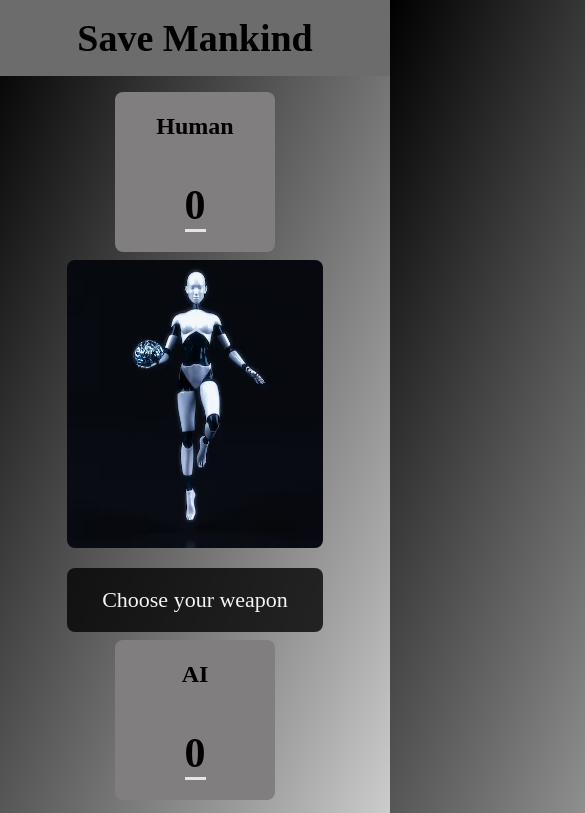
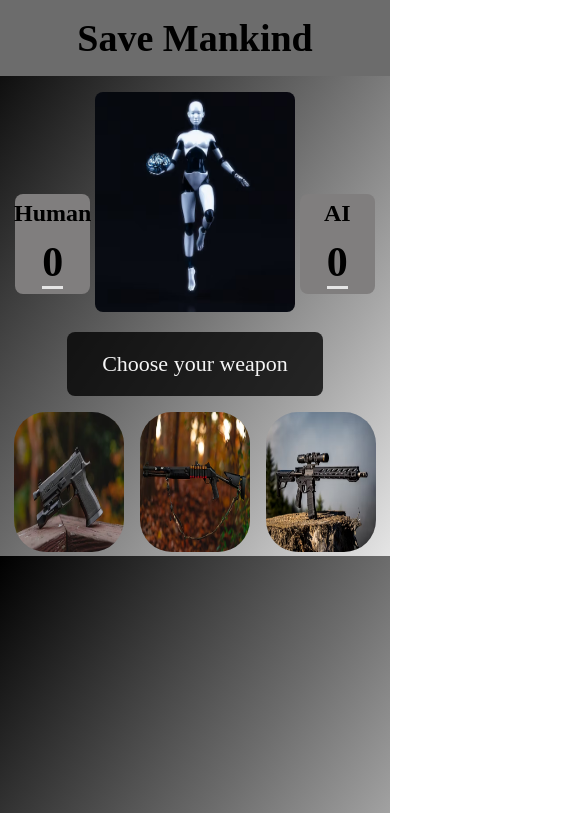
Before and after one commit to LucasDaSilva96/rock-paper-scissors, a plain HTML site: page index.html in a window 390 px wide. Both pictures are taken after a click on the button "Play". Shown: the top 813 px of the page, 585 px wide, since content can reach past the window. Drawn offline with Linux system fonts and the light colour scheme.

Commit message:
Add media queries for a responsive webpage.

```diff
--- a/style.css
+++ b/style.css
@@ -25,12 +25,20 @@ h1 {
   text-align: center;
 }
 
+section {
+  width: 100%;
+  height: 100%;
+  display: flex;
+  flex-direction: column;
+  align-items: center;
+  justify-content: center;
+}
+
 .container-wrapper {
   display: flex;
   align-items: center;
-  justify-content: space-evenly;
-  flex-wrap: wrap;
-  padding: 1rem;
+  justify-content: center;
+  padding: 0.5rem;
 }
 
 .display-container {
@@ -80,6 +88,8 @@ h1 {
   font-size: 22px;
   font-weight: bold;
   padding: 1rem;
+  color: #000000;
+  background-color: whitesmoke;
   border-radius: 0.5rem;
   border: none;
   transition: all 0.4s ease;
@@ -104,6 +114,7 @@ h1 {
   align-items: center;
   justify-content: space-around;
   transition: all 0.4s ease;
+  gap: 1rem;
 }
 
 .choice {
@@ -170,3 +181,44 @@ h1 {
   transform: translateY(-10px);
 }
 /* ********************************* */
+
+/* Media queries */
+@media (max-width: 750px) {
+  .choice,
+  .overlay {
+    height: 140px;
+    width: 120px;
+  }
+
+  .weapon-container {
+    gap: 1rem;
+  }
+  .score-box {
+    width: 100px;
+    height: 100px;
+  }
+
+  .robot-img {
+    width: 200px;
+    height: 220px;
+  }
+}
+
+@media (max-width: 485px) {
+  .choice,
+  .overlay {
+    width: 110px;
+  }
+
+  .display-container {
+    width: 200px;
+  }
+
+  .score-box {
+    width: 75px;
+  }
+
+  .container-wrapper {
+    gap: 0.3rem;
+  }
+}
```
